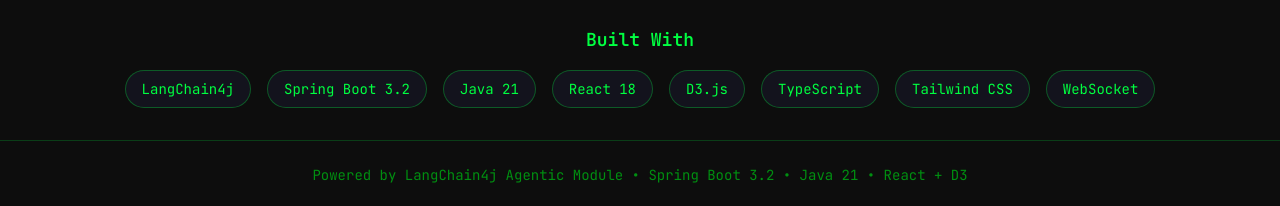
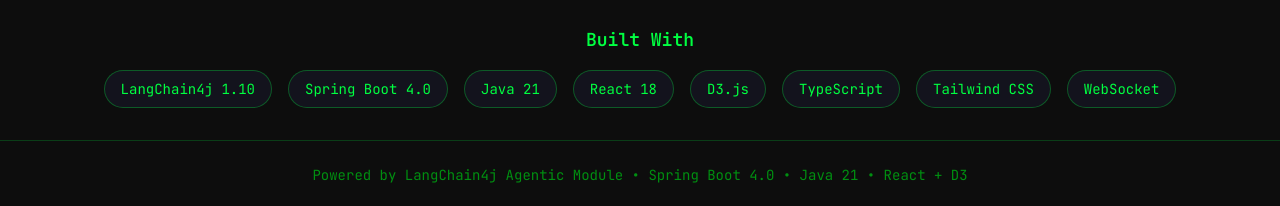
Before and after one commit to roryp/matrixagents, a React (Vite) app in the folder frontend/: page / in a window 1280 px wide. Shown: the part 803-1009 px from the top of the page. Built offline with nearby package versions, Linux system fonts and the light colour scheme; no server answers.

Commit message:
Update dependencies in README and components to reflect LangChain4j and Spring Boot version changes

```diff
--- a/frontend/src/components/Layout.tsx
+++ b/frontend/src/components/Layout.tsx
@@ -55,7 +55,7 @@ export default function Layout({ children }: LayoutProps) {
       {/* Footer */}
       <footer className="border-t border-matrix-primary/20 mt-auto py-6">
         <div className="max-w-7xl mx-auto px-4 text-center text-matrix-secondary text-sm">
-          <p>Powered by LangChain4j Agentic Module • Spring Boot 3.2 • Java 21 • React + D3</p>
+          <p>Powered by LangChain4j Agentic Module • Spring Boot 4.0 • Java 21 • React + D3</p>
         </div>
       </footer>
     </div>
--- a/frontend/src/pages/Dashboard.tsx
+++ b/frontend/src/pages/Dashboard.tsx
@@ -116,7 +116,7 @@ export default function Dashboard({ patterns }: DashboardProps) {
       >
         <h3 className="text-lg font-semibold mb-4">Built With</h3>
         <div className="flex flex-wrap justify-center gap-4">
-          {['LangChain4j', 'Spring Boot 3.2', 'Java 21', 'React 18', 'D3.js', 'TypeScript', 'Tailwind CSS', 'WebSocket'].map((tech) => (
+          {['LangChain4j 1.10', 'Spring Boot 4.0', 'Java 21', 'React 18', 'D3.js', 'TypeScript', 'Tailwind CSS', 'WebSocket'].map((tech) => (
             <span
               key={tech}
               className="px-4 py-2 rounded-full border border-matrix-primary/30 bg-matrix-dark/50 text-sm"
```
Also changed, not shown: 1 other file (tests, documents, lock files or other folders).
